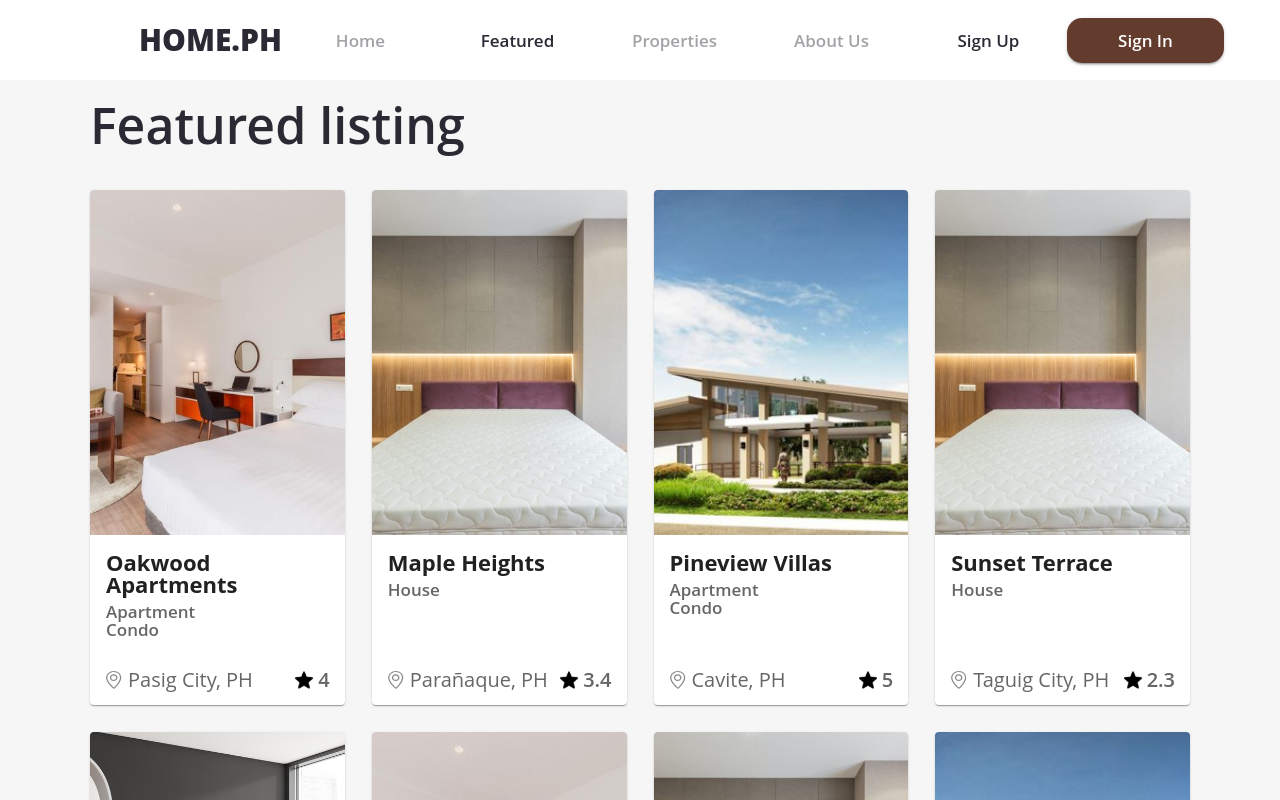
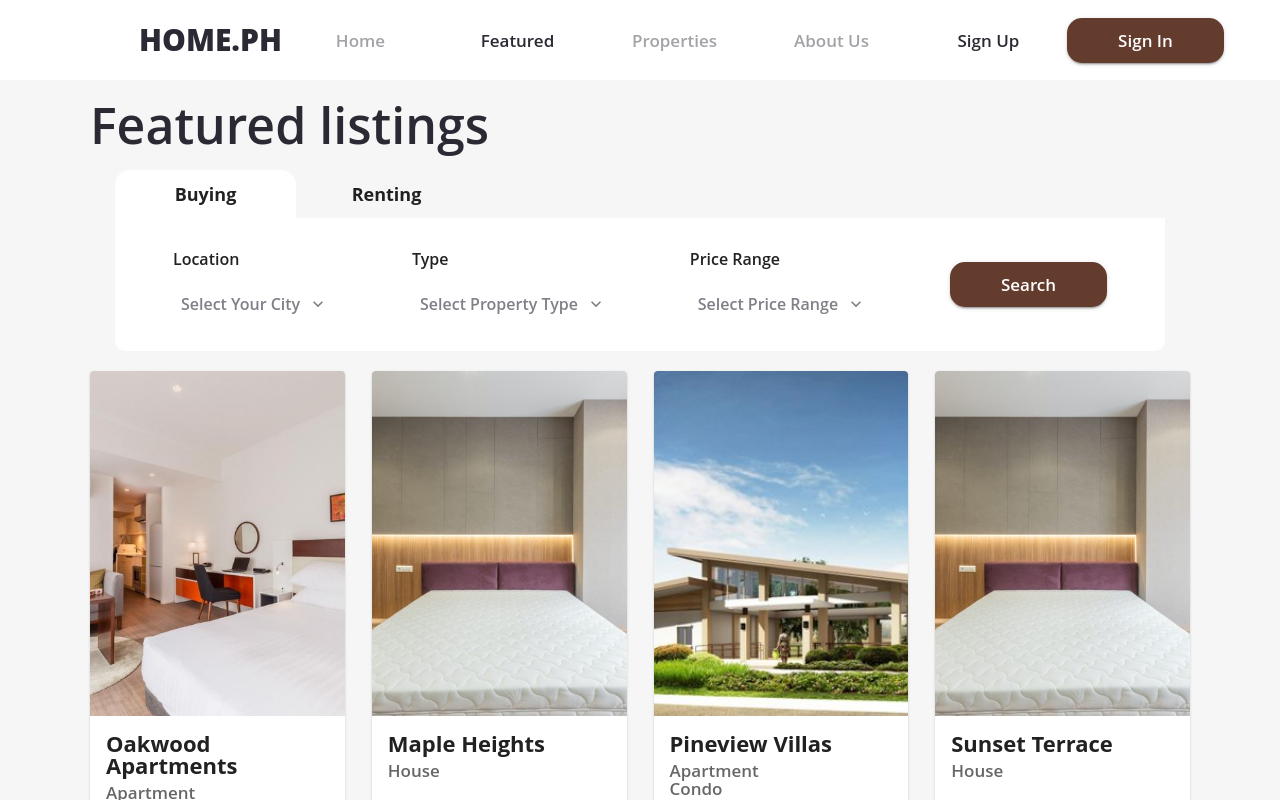
Before and after one commit to JayCabasag/home-ph, a Next.js app: page /featured in a window 1280 px wide. Shown: the top 800 px of the page. Built offline with nearby package versions, Linux system fonts and the light colour scheme.

Commit message:
Added searcher

```diff
--- /dev/null
+++ b/src/components/search/SearchFilters.tsx
@@ -0,0 +1,69 @@
+import * as React from 'react';
+import Box from '@mui/material/Box';
+import Popper, { PopperPlacementType } from '@mui/material/Popper';
+import KeyboardArrowDownIcon from '@mui/icons-material/KeyboardArrowDown';
+import Grid from '@mui/material/Grid';
+import Button from '@mui/material/Button';
+import Fade from '@mui/material/Fade';
+import Paper from '@mui/material/Paper';
+import {List, ListItem, ClickAwayListener } from '@mui/material'
+
+interface SearchFiltersProps {
+  label: string
+  filters: string[]
+}
+
+export default function SearchFilters({ label, filters }: SearchFiltersProps ) {
+  const [anchorEl, setAnchorEl] = React.useState<HTMLButtonElement | null>(null);
+  const [open, setOpen] = React.useState(false);
+  const [placement, setPlacement] = React.useState<PopperPlacementType>();
+
+  const handleClick =
+    (newPlacement: PopperPlacementType) =>
+    (event: React.MouseEvent<HTMLButtonElement>) => {
+      setAnchorEl(event.currentTarget);
+      setOpen((prev) => placement !== newPlacement || !prev);
+      setPlacement(newPlacement);
+    };
+
+  return (
+    <Box sx={{ zIndex: 9 }}>
+      <ClickAwayListener onClickAway={() => setOpen(false)}>
+      <Box>
+        <Popper open={open} anchorEl={anchorEl} placement={placement} transition disablePortal sx={{ zIndex: 9 }}>
+          {({ TransitionProps }) => (
+            <Fade {...TransitionProps} timeout={350}>
+              <Paper>
+                <List sx={{ backgroundColor: '#FFFFFF' }}>
+                {filters.map((filter, index) => {
+                  return <ListItem key={index} sx={{ fontWeight: 600, cursor: 'pointer', fontSize: { xs: '13px', sm: '13px', md: '16px', lg: '16px'} }}>{filter}</ListItem>
+                })}
+                </List>
+              </Paper>
+            </Fade>
+          )}
+        </Popper>
+        <Grid container justifyContent="center">
+          <Grid item>
+            <Button
+                    variant='text'
+                    onClick={handleClick('bottom-start')}
+                    endIcon={<KeyboardArrowDownIcon />}
+                    sx={{
+                      fontFamily: 'Inter',
+                      fontSize: { xs: '13px', sm: '13px', md: '16px', lg: '16px'},
+                      fontWeight: 600,
+                      lineHeight: '22px',
+                      letterSpacing: '0em',
+                      textAlign: 'left',
+                      marginTop: '17px',
+                      color: '#817F87',
+                      textTransform: 'capitalize'
+                  }}>{label}</Button>
+          </Grid>
+        </Grid>
+      </Box>
+      </ClickAwayListener>
+    </Box>
+  );
+}
--- a/src/components/search/Searcher.tsx
+++ b/src/components/search/Searcher.tsx
@@ -1,22 +1,37 @@
-import React, {useState } from 'react'
-import { Box, List, ListItem, Typography } from '@mui/material'
+import React, {useState, useRef } from 'react'
+import { Box, List, ListItem, Typography, Stack, Button } from '@mui/material'
+import SearchFilters from './SearchFilters';
 
 const searchTypes = ['Buying', 'Renting' ]
 
 const Searcher = () => {
 
   const [selectedSearchType, setSelectedSearchType] = useState<string>('buying')
+  const searcherRef = useRef<HTMLDivElement>(null);
+
+  const scrollToSearcher = () => {
+    const searcherElement = searcherRef.current;
+    if (searcherElement) {
+      searcherElement.scrollIntoView({
+        behavior: 'smooth',
+        block: 'center',
+      });
+    }
+  };
 
   const handleOnSelectValue = (value: string) => {
     const targetSearchType = value ?? 'buying'
     setSelectedSearchType(targetSearchType)
+    scrollToSearcher();
   }
 
   return (
-    <Box sx={{ width: '100%' }}>
-        <List sx={{
+    <Box sx={{ width: '100%' }} ref={searcherRef}>
+        <List
+        disablePadding
+        sx={{
             display: 'flex',
-            flexDirection: 'row',
+            flexDirection: 'row'
         }}>
            {searchTypes.map((searchType: string, index) => {
             const isActive = selectedSearchType === searchType.toLocaleLowerCase()
@@ -46,6 +61,77 @@ const Searcher = () => {
             )
            })}
         </List>
+        <Stack sx={{
+            backgroundColor: '#FFFFFF',
+            height: '100%',
+            padding:  { xs: '10px', sm: '10px', md: '30x 58px', lg: '30px 58px'},
+            display: { xs: 'grid', sm: 'grid', md: 'flex', lg: 'flex' },
+            gridTemplateColumns: '1fr 1fr',
+            gap: '15px',
+            width: '100%',
+            flexDirection: 'row',
+            alignItems: 'center',
+            justifyContent: 'space-between',
+            borderBottomRightRadius: { xs: '0', sm: '0', md: '10px', lg: '10px' },
+            borderBottomLeftRadius: { xs: '0', sm: '0', md: '10px', lg: '10px' },
+            marginBott: { xs: '10px', sm: '10px', md: '0px', lg: '0px' },
+        }}>
+            <Box>
+                <Typography sx={{
+                    fontFamily: 'Inter',
+                    fontSize: { xs: '13px', sm: '13px', md: '16px', lg: '16px'},
+                    fontWeight: 600,
+                    lineHeight: '22px',
+                    letterSpacing: '0em',
+                    textAlign: 'left',
+
+                }}>Location</Typography>
+                <SearchFilters label='Select your city' filters={['Taguig', 'Muntinlupa', 'Metro Manila', 'Batangas']}/>
+            </Box>
+            <Box>
+                <Typography sx={{
+                    fontFamily: 'Inter',
+                    fontSize: { xs: '13px', sm: '13px', md: '16px', lg: '16px'},
+                    fontWeight: 600,
+                    lineHeight: '22px',
+                    letterSpacing: '0em',
+                    textAlign: 'left',
+
+                }}>Type</Typography>
+                 <SearchFilters label='Select property type' filters={['Apartment', 'Condo']}/>
+            </Box>
+            <Box>
+                <Typography sx={{
+                    fontFamily: 'Inter',
+                    fontSize: { xs: '13px', sm: '13px', md: '16px', lg: '16px'},
+                    fontWeight: 600,
+                    lineHeight: '22px',
+                    letterSpacing: '0em',
+                    textAlign: 'left',
+
+                }}>Price Range</Typography>
+                <SearchFilters label='Select price range' filters={['below 500,000', '500,000 - 1,000,000', '1,000,000 up']}/>
+            </Box>
+            <Button
+                variant='contained'
+                sx={{
+                    textTransform: 'capitalize',
+                    fontFamily: 'Inter',
+                    fontStyle: 'normal',
+                    fontSize: { sm: '16px', md: '17px' },
+                    fontWeight: 600,
+                    lineHeight: '25px',
+                    textAlign: 'left',
+                    width: { xs: '100#', sm: '100%', md: '95px', lg: '157px' },
+                    height: { xs: '40px', sm: '40px', md: '45px' },
+                    minWidth: 'max-content',
+                    borderRadius: '15px'
+                }}
+                >
+                Search
+                </Button>
+        </Stack>
+
     </Box>
   )
 }
--- a/src/containers/navbar/Navbar.tsx
+++ b/src/containers/navbar/Navbar.tsx
@@ -93,7 +93,8 @@ function Navbar( props : NavbarProps) {
             paddingX: { xs: '0px', sm: '0px', md: '60px', lg: '115px'},
             height: { xs: XS_NAVBAR_HEIGHT, md: MD_NAVBAR_HEIGHT},
             display: 'flex',
-            justifyContent: 'center'
+            justifyContent: 'center',
+            zIndex: 99999
         }}
       >
         <Toolbar>
@@ -198,7 +199,7 @@ function Navbar( props : NavbarProps) {
           </Box>
         </Toolbar>
       </AppBar>
-      <Box component="nav">
+      <Box component="nav" zIndex={9999}>
         <Drawer
           container={container}
           variant="temporary"
--- a/src/pages/featured/index.tsx
+++ b/src/pages/featured/index.tsx
@@ -5,6 +5,7 @@ import { COLORS } from '@/utils/app_constants'
 import SectionWrapper from '@/components/wrappers/PageWrapper'
 import { properties } from '@/utils/tests'
 import ResidentCard from '@/components/cards/ResidentCard'
+import Searcher from '@/components/search/Searcher'
 
 const inter = Inter({ subsets: ['latin'] })
 
@@ -18,7 +19,7 @@ const FeaturedPage = () => {
       <link rel="icon" href="/favicon.ico" />
     </Head>
     <SectionWrapper heightAuto>
-      <Box sx={{ width: '100%' }}>
+      <Box sx={{ width: '100%', display: 'flex', flexDirection: 'column' }}>
         <Box
           sx={{
             width: '100%',
@@ -41,8 +42,17 @@ const FeaturedPage = () => {
               color: COLORS.BLACK,
             }}
           >
-            Featured listing
+            Featured listings
           </Typography>
+        </Box>
+        <Box sx={{
+            height: 'auto',
+            width: '100%',
+            backgroundColor: COLORS.DIRTY_WHITE,
+            paddingX: { xs: '0px', sm: '0px', md: '60px', lg: '115px'},
+            zIndex: 1
+          }}>
+            <Searcher />
         </Box>
         <Box
           sx={{
@@ -57,53 +67,7 @@ const FeaturedPage = () => {
             gap: { xs: '17px', sm: '17px', md: '27px', lg: '27px' },
           }}
         >
-          {properties.concat(properties).concat(properties).concat(properties).map((property, index) => {
-            return <ResidentCard property={property}  key={index} />
-          })}
-        </Box>
-      </Box>
-      </SectionWrapper>
-      <SectionWrapper heightAuto>
-      <Box sx={{ width: '100%' }}>
-        <Box
-          sx={{
-            width: '100%',
-            padding: '20px 0',
-            height: 'max-content',
-            paddingLeft: { sm: '0px', md: '90px'},
-            paddingRight: { sm: '0px', md: '90px'},
-            display: 'flex',
-            alignItems: 'center',
-            justifyContent: 'space-between'
-          }}
-        >
-          <Typography
-            sx={{
-              fontFamily: 'Inter',
-              fontStyle: 'normal',
-              fontWeight: 600,
-              fontSize: { xs: '30px', md: '50px' },
-              lineHeight: { xs: '30px', md: '50px' },
-              color: COLORS.BLACK,
-            }}
-          >
-            Featured apartments
-          </Typography>
-        </Box>
-        <Box
-          sx={{
-            width: '100%',
-            padding: '20px 0',
-            display: 'grid',
-            gridTemplateColumns: { xs: '1fr 1fr', sm: '1fr 1fr 1fr', md: '1fr 1fr 1fr 1fr', lg: '1fr 1fr 1fr 1fr' },
-            paddingLeft: { sm: '0px', md: '90px'},
-            paddingRight: { sm: '0px', md: '90px'},
-            alignItems: 'center',
-            justifyContent: 'space-between',
-            gap: { xs: '17px', sm: '17px', md: '27px', lg: '27px' },
-          }}
-        >
-          {properties.concat(properties).concat(properties).concat(properties).map((property, index) => {
+          {properties.concat(properties).concat(properties).map((property, index) => {
             return <ResidentCard property={property}  key={index} />
           })}
         </Box>
--- a/src/pages/index.tsx
+++ b/src/pages/index.tsx
@@ -125,11 +125,10 @@ export default function Home() {
       <SectionWrapper>
       <Box sx={{
         position: 'absolute',
-        height: '180px',
         width: { xs: 'calc(100% - 32px)', sm: '100%', md: '100%', lg: '100%' },
         backgroundColor: { xs: `${COLORS.DIRTY_WHITE}`, sm:  `${COLORS.DIRTY_WHITE}`, md: 'transparent', lg: 'transparent' },
         paddingX: { xs: '0px', sm: '0px', md: '60px', lg: '115px'},
-        zIndex: '9999',
+        zIndex: 1,
         transform: 'translateY(-50%)'
       }}>
         <Searcher />
```
Also changed, not shown: src/pages/properties/index.tsx (+11 -1 lines).
